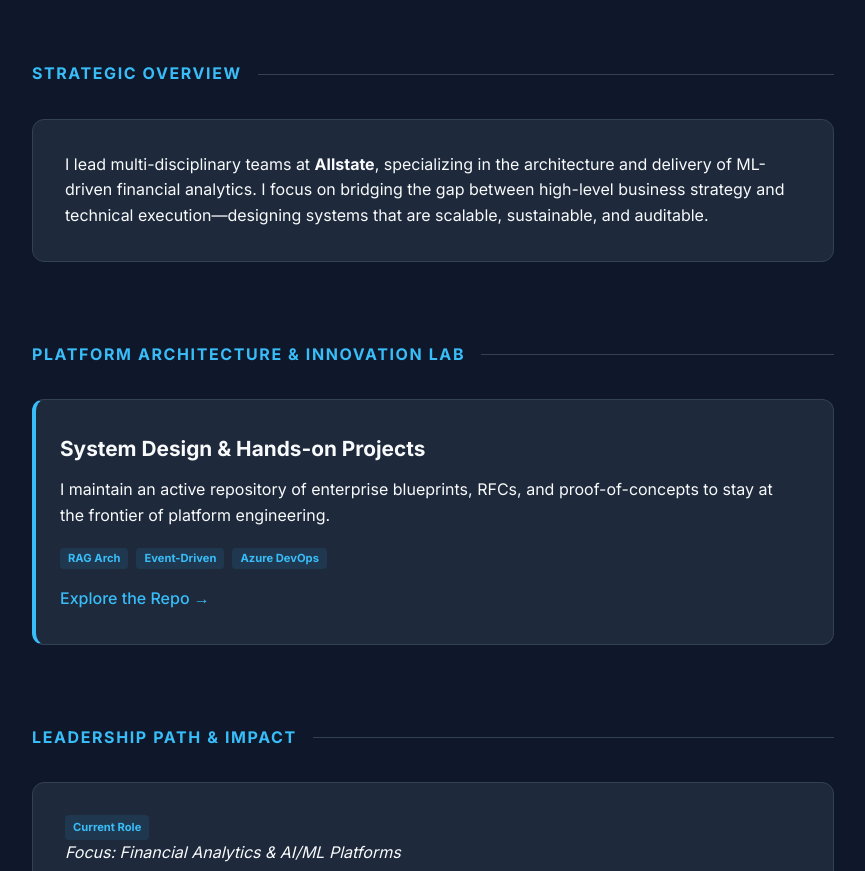
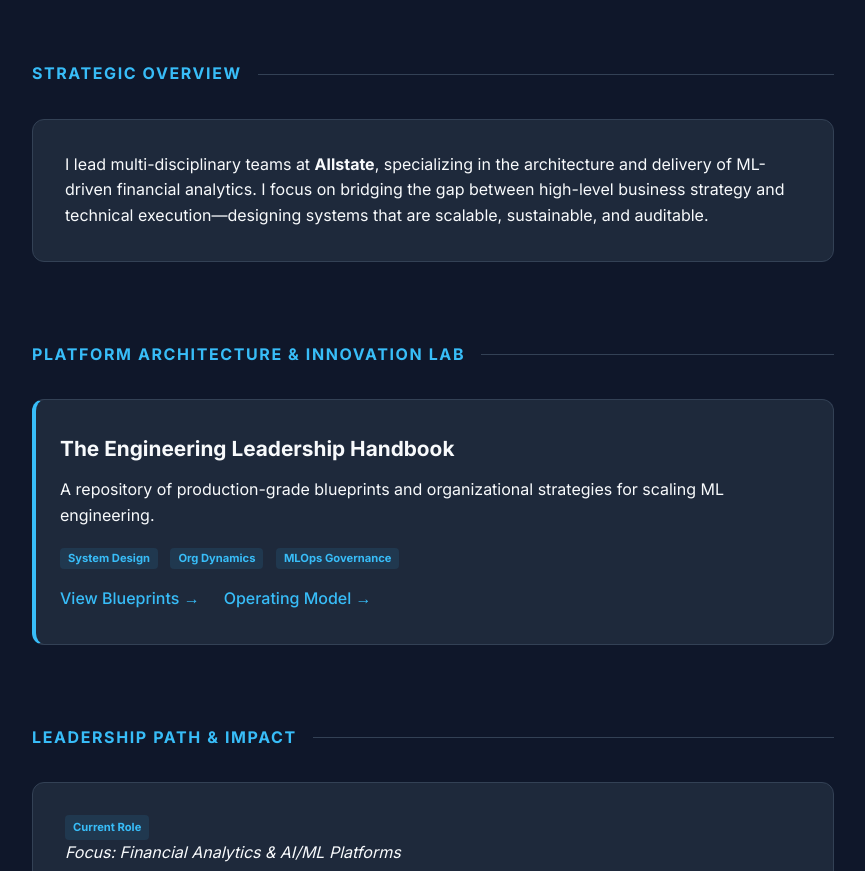
Before and after one commit to susurro0/deniz_cingoez_portfolio.github.io, a plain HTML site: page index.html in a window 1280 px wide. Shown: the part 229-1100 px from the top of the page, without its empty margins (207-1072 px from the left). Drawn offline with Linux system fonts and the light colour scheme.

Commit message:
update index.html

```diff
--- a/index.html
+++ b/index.html
@@ -93,12 +93,18 @@
     <section>
       <h2>Platform Architecture & Innovation Lab</h2>
       <div class="card card-flag">
-        <h3>System Design & Hands-on Projects</h3>
-        <p>I maintain an active repository of enterprise blueprints, RFCs, and proof-of-concepts to stay at the frontier of platform engineering.</p>
+        <h3>The Engineering Leadership Handbook</h3>
+        <p>A repository of production-grade blueprints and organizational strategies for scaling ML engineering.</p>
         <div style="margin: 1rem 0;">
-          <span class="tag">RAG Arch</span><span class="tag">Event-Driven</span><span class="tag">Azure DevOps</span>
+          <span class="tag">System Design</span>
+          <span class="tag">Org Dynamics</span>
+          <span class="tag">MLOps Governance</span>
         </div>
-        <a href="#">Explore the Repo &rarr;</a>
+        <div style="display: flex; gap: 1.5rem; margin-top: 1rem;">
+          <a href="YOUR_REPO_LINK/blob/main/README.md">View Blueprints &rarr;</a>
+          <a href="YOUR_REPO_LINK/blob/main/ORGANIZATION.md">Operating Model &rarr;</a>
+        </div>
+
       </div>
     </section>
 
```
